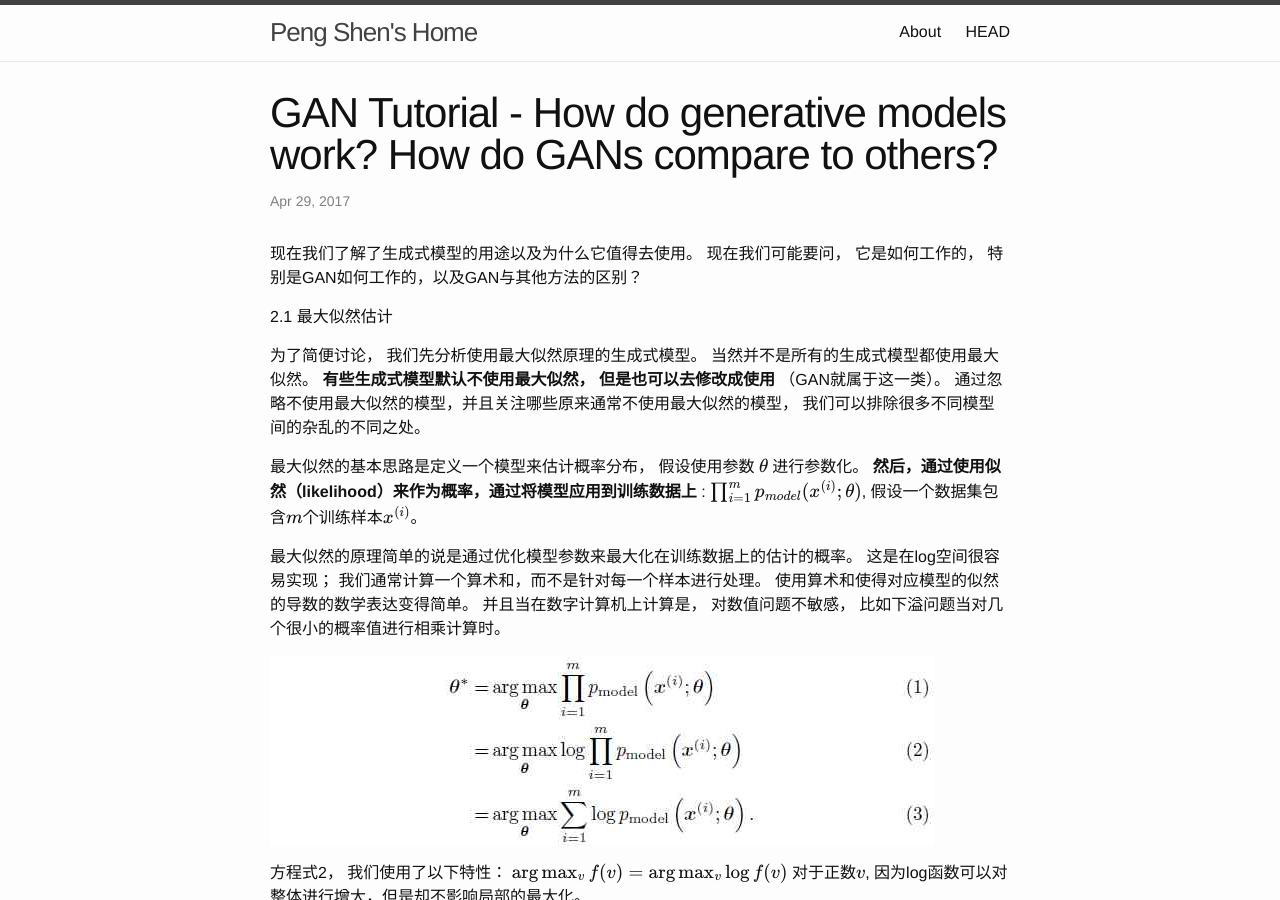
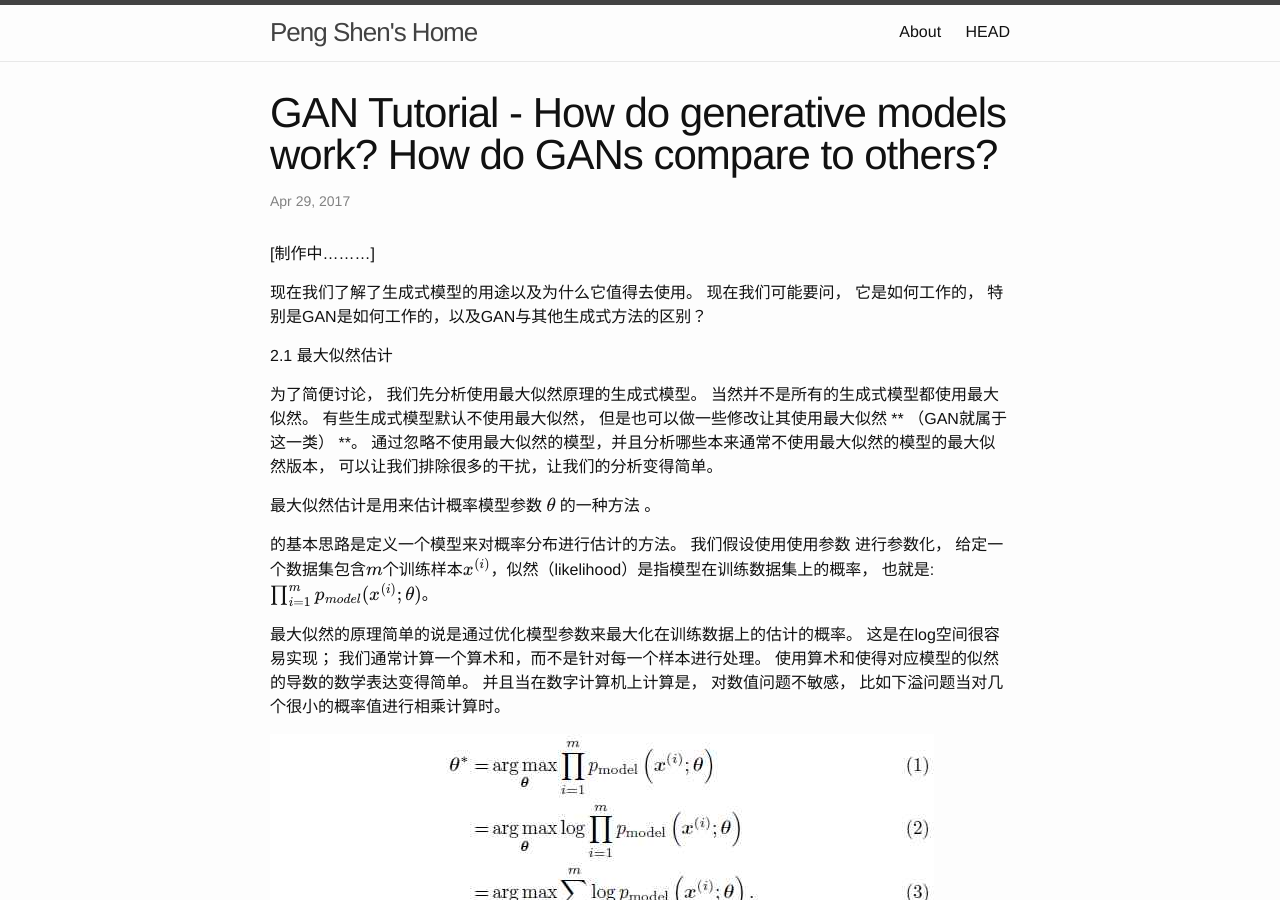
Before and after one commit to sinpycn/sinpycn.github.io, a Jekyll site: the page built from _posts/research/2017-04-29-NIPS2016 GAN Tutorial-:-How-do-generative-models-work.md, in a window 1280 px wide and 900 px high. Built offline with Jekyll 4.4.1, drawn with Linux system fonts in a browser that asks for light colours; formulas are drawn with MathJax 3.

Commit message:
Update 2017-04-29-NIPS2016 GAN Tutorial-:-How-do-generative-models-work.md

```diff
--- a/_posts/research/2017-04-29-NIPS2016 GAN Tutorial-:-How-do-generative-models-work.md
+++ b/_posts/research/2017-04-29-NIPS2016 GAN Tutorial-:-How-do-generative-models-work.md
@@ -4,14 +4,18 @@ layout: post
 mathjax: true
 ---
 
-现在我们了解了生成式模型的用途以及为什么它值得去使用。 现在我们可能要问， 它是如何工作的， 特别是GAN如何工作的，以及GAN与其他方法的区别？
+[制作中.........]
+
+现在我们了解了生成式模型的用途以及为什么它值得去使用。 现在我们可能要问， 它是如何工作的， 特别是GAN是如何工作的，以及GAN与其他生成式方法的区别？
 
 2.1 最大似然估计
 
-为了简便讨论， 我们先分析使用最大似然原理的生成式模型。 当然并不是所有的生成式模型都使用最大似然。 **有些生成式模型默认不使用最大似然， 但是也可以去修改成使用** （GAN就属于这一类）。
-通过忽略不使用最大似然的模型，并且关注哪些原来通常不使用最大似然的模型， 我们可以排除很多不同模型间的杂乱的不同之处。
+为了简便讨论， 我们先分析使用最大似然原理的生成式模型。 当然并不是所有的生成式模型都使用最大似然。 有些生成式模型默认不使用最大似然， 但是也可以做一些修改让其使用最大似然 ** （GAN就属于这一类） **。
+通过忽略不使用最大似然的模型，并且分析哪些本来通常不使用最大似然的模型的最大似然版本， 可以让我们排除很多的干扰，让我们的分析变得简单。
 
-最大似然的基本思路是定义一个模型来估计概率分布， 假设使用参数 $$\theta$$ 进行参数化。 **然后，通过使用似然（likelihood）来作为概率，通过将模型应用到训练数据上** : $$\prod_{i=1}^{m}p_{model}(x^{(i)};\theta)$$, 假设一个数据集包含$$m$$个训练样本$$x^{(i)}$$。
+最大似然估计是用来估计概率模型参数 $$\theta$$ 的一种方法 。
+
+的基本思路是定义一个模型来对概率分布进行估计的方法。 我们假设使用使用参数  进行参数化， 给定一个数据集包含$$m$$个训练样本$$x^{(i)}$$，似然（likelihood）是指模型在训练数据集上的概率， 也就是: $$\prod_{i=1}^{m}p_{model}(x^{(i)};\theta)$$。
 
 最大似然的原理简单的说是通过优化模型参数来最大化在训练数据上的估计的概率。 这是在log空间很容易实现；
 我们通常计算一个算术和，而不是针对每一个样本进行处理。 使用算术和使得对应模型的似然的导数的数学表达变得简单。
```
